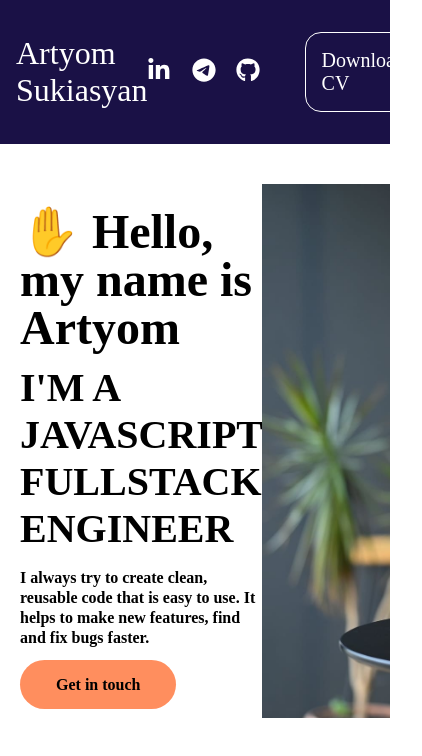
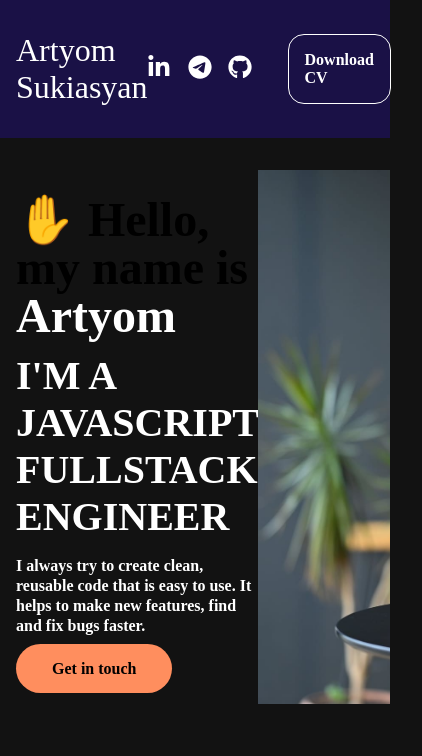
Before and after one commit to ArtyomSukiasyan/portfolio, a Next.js app: page / in a window 390 px wide. Shown: the top 756 px of the page, 422 px wide, since content can reach past the window. Built offline with nearby package versions, Linux system fonts and the light colour scheme.

Commit message:
feat: update globals css

```diff
--- a/src/styles/globals.css
+++ b/src/styles/globals.css
@@ -5,6 +5,7 @@
 }
 
 html {
+  color-scheme: dark;
   font-size: 20px;
 }
 
@@ -15,7 +16,47 @@ body,
   height: 100%;
 }
 
+body {
+  font-family: "sans-serif" "Inter";
+}
+
 a {
   color: inherit;
   text-decoration: none;
 }
+
+button,
+.btn {
+  font-weight: 700;
+  font-size: 1rem;
+  padding: 1rem 2.5rem;
+  border-radius: 1.5rem;
+}
+
+.container {
+  width: 100%;
+  max-width: 1440px;
+  margin: auto;
+  padding-left: 1rem;
+  padding-right: 1rem;
+}
+
+@media (max-width: 1023px) {
+  html {
+    font-size: 16px;
+  }
+  .container {
+    display: flex;
+    flex-direction: column;
+    max-width: 100vw;
+    align-items: flex-start;
+  }
+
+  button,
+  .btn {
+    font-weight: 700;
+    font-size: 1rem;
+    padding: 0.5rem 1.25rem;
+    border-radius: 0.5rem;
+  }
+}
```
